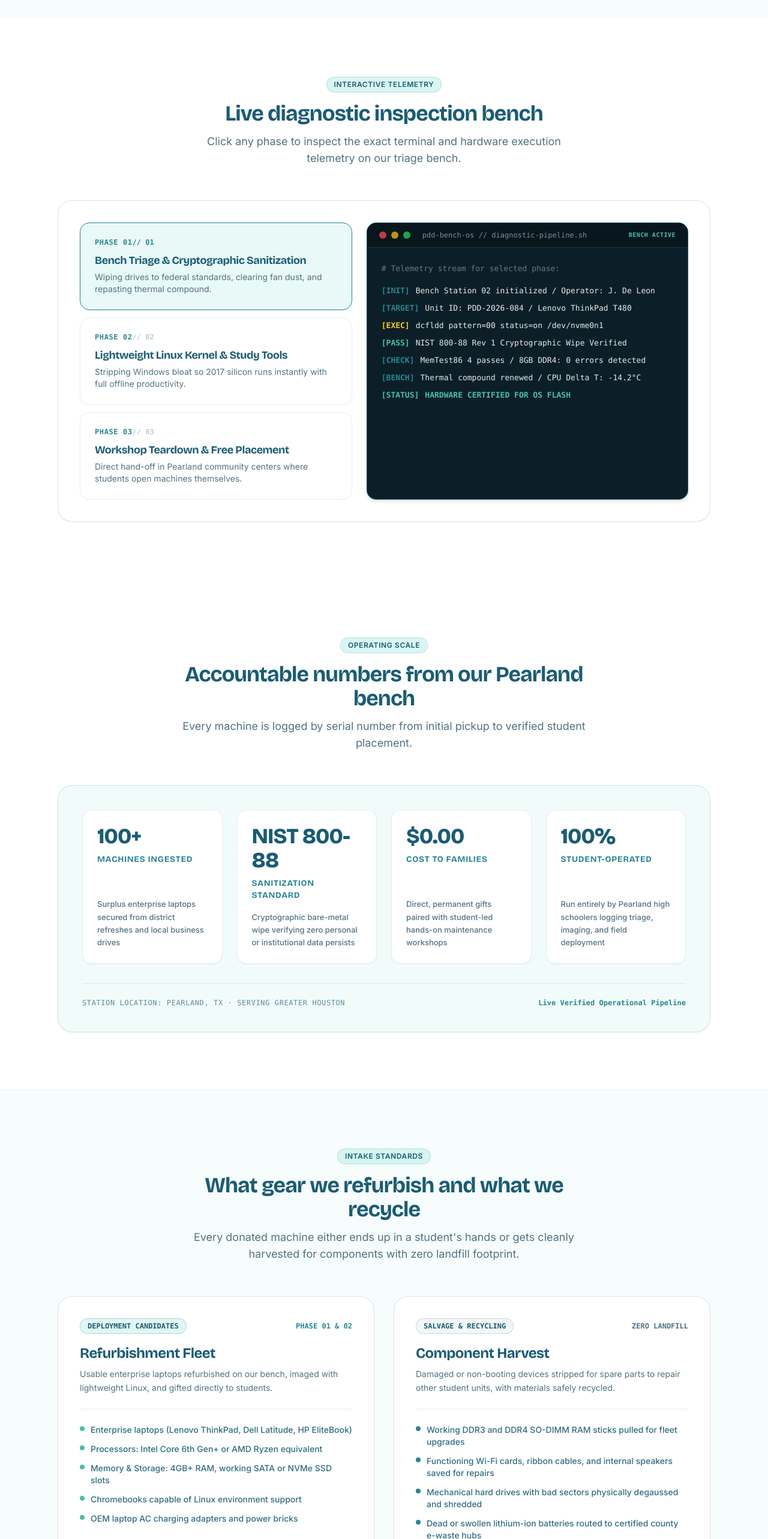
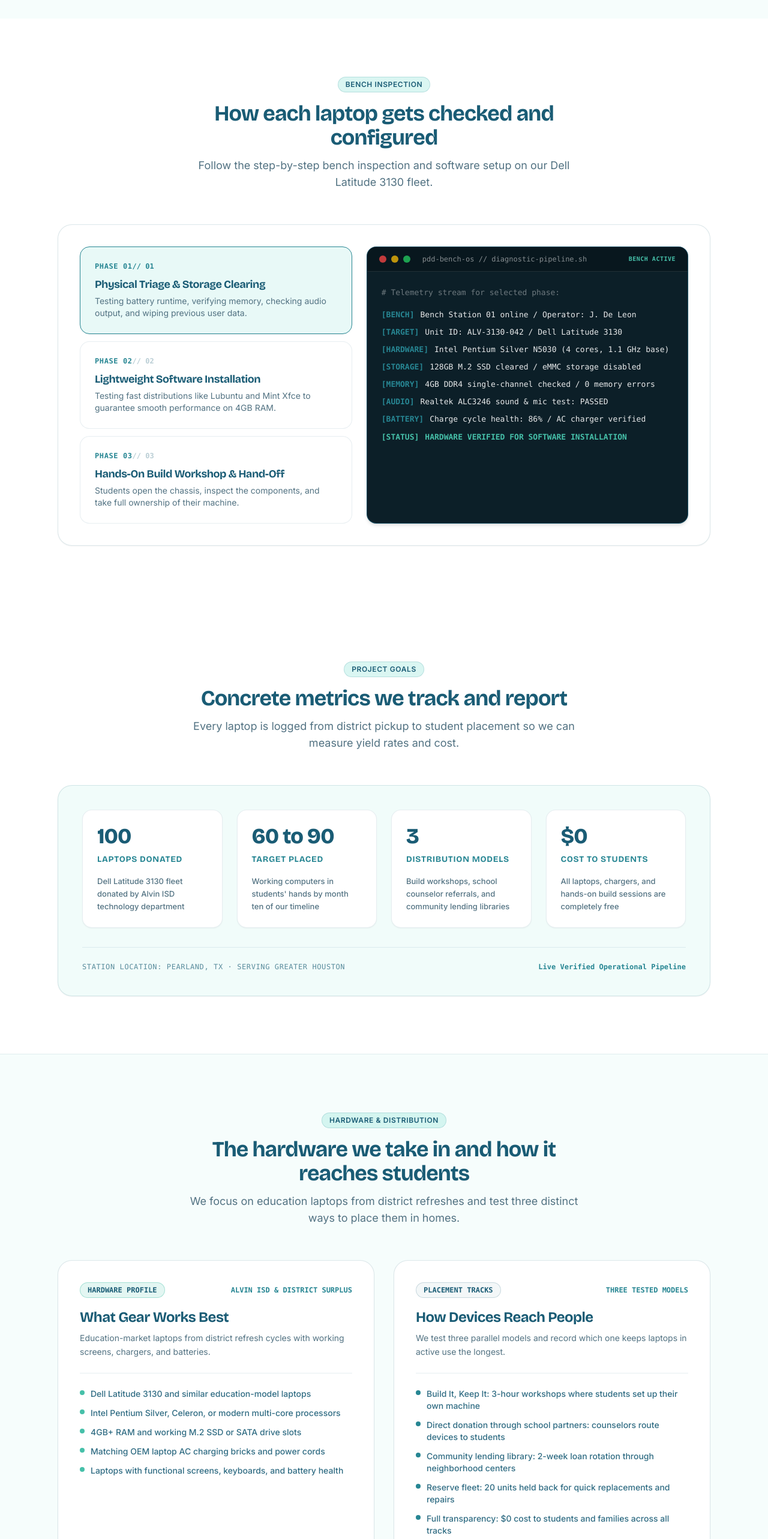
Before and after one commit to bebepig1437/project-digital-divide, a React (Vite) app: page / in a window 1280 px wide. Shown: the part 2320-4886 px from the top of the page at 60% size. Built offline with nearby package versions, Linux system fonts and the light colour scheme; the HTML template or start-up script is replaced by a standard one.

Commit message:
feat(home): calibrate bench terminal, impact metrics, and hardware matrix to Alvin ISD batch

```diff
--- a/src/components/GlassImpactLedger.jsx
+++ b/src/components/GlassImpactLedger.jsx
@@ -2,24 +2,24 @@ import { useInView } from '../hooks/useInView'
 
 const metrics = [
   {
-    number: '100+',
-    label: 'Machines Ingested',
-    context: 'Surplus enterprise laptops secured from district refreshes and local business drives',
+    number: '100',
+    label: 'Laptops Donated',
+    context: 'Dell Latitude 3130 fleet donated by Alvin ISD technology department',
   },
   {
-    number: 'NIST 800-88',
-    label: 'Sanitization Standard',
-    context: 'Cryptographic bare-metal wipe verifying zero personal or institutional data persists',
+    number: '60 to 90',
+    label: 'Target Placed',
+    context: 'Working computers in students\' hands by month ten of our timeline',
   },
   {
-    number: '$0.00',
-    label: 'Cost to Families',
-    context: 'Direct, permanent gifts paired with student-led hands-on maintenance workshops',
+    number: '3',
+    label: 'Distribution Models',
+    context: 'Build workshops, school counselor referrals, and community lending libraries',
   },
   {
-    number: '100%',
-    label: 'Student-Operated',
-    context: 'Run entirely by Pearland high schoolers logging triage, imaging, and field deployment',
+    number: '$0',
+    label: 'Cost to Students',
+    context: 'All laptops, chargers, and hands-on build sessions are completely free',
   },
 ]
 
@@ -30,12 +30,12 @@ export default function GlassImpactLedger() {
     <section ref={ref} className="bg-white py-16 sm:py-24">
       <div className="container-content">
         <div className="mx-auto max-w-2xl text-center">
-          <span className="eyebrow">Operating Scale</span>
+          <span className="eyebrow">Project Goals</span>
           <h2 className="mt-4 text-3xl font-bold text-brand-slate sm:text-4xl">
-            Accountable numbers from our Pearland bench
+            Concrete metrics we track and report
           </h2>
           <p className="mt-3 text-base text-muted sm:text-lg">
-            Every machine is logged by serial number from initial pickup to verified student placement.
+            Every laptop is logged from district pickup to student placement so we can measure yield rates and cost.
           </p>
         </div>
 
--- a/src/components/HardwareAcceptanceMatrix.jsx
+++ b/src/components/HardwareAcceptanceMatrix.jsx
@@ -7,17 +7,17 @@ export default function HardwareAcceptanceMatrix() {
     <section ref={ref} className="border-t border-brand-slate/10 bg-brand-pale/10 py-16 sm:py-24">
       <div className="container-content">
         <div className="mx-auto max-w-2xl text-center">
-          <span className="eyebrow">Intake Standards</span>
+          <span className="eyebrow">Hardware &amp; Distribution</span>
           <h2 className="mt-4 text-3xl font-bold text-brand-slate sm:text-4xl">
-            What gear we refurbish and what we recycle
+            The hardware we take in and how it reaches students
           </h2>
           <p className="mt-3 text-base text-muted sm:text-lg">
-            Every donated machine either ends up in a student's hands or gets cleanly harvested for components with zero landfill footprint.
+            We focus on education laptops from district refreshes and test three distinct ways to place them in homes.
           </p>
         </div>
 
         <div className="mt-14 grid gap-8 md:grid-cols-2">
-          {/* Card 1: Refurbishment Fleet */}
+          {/* Card 1: What Gear Works Best */}
           <div
             className={[
               'flex flex-col justify-between rounded-3xl border border-brand-slate/15 bg-white p-7 shadow-sm transition-all duration-500 sm:p-9 hover:border-brand-teal/40 hover:shadow-md',
@@ -27,27 +27,27 @@ export default function HardwareAcceptanceMatrix() {
             <div>
               <div className="flex items-center justify-between">
                 <span className="rounded-full border border-brand-cyan/40 bg-brand-cyan/15 px-3 py-1 font-mono text-xs font-bold text-brand-slate">
-                  DEPLOYMENT CANDIDATES
+                  HARDWARE PROFILE
                 </span>
                 <span className="font-mono text-xs font-semibold text-brand-teal">
-                  PHASE 01 &amp; 02
+                  ALVIN ISD &amp; DISTRICT SURPLUS
                 </span>
               </div>
 
               <h3 className="mt-4 text-2xl font-bold text-brand-slate">
-                Refurbishment Fleet
+                What Gear Works Best
               </h3>
               <p className="mt-2 text-sm leading-relaxed text-muted">
-                Usable enterprise laptops refurbished on our bench, imaged with lightweight Linux, and gifted directly to students.
+                Education-market laptops from district refresh cycles with working screens, chargers, and batteries.
               </p>
 
               <ul className="mt-6 space-y-3 border-t border-brand-slate/10 pt-6">
                 {[
-                  'Enterprise laptops (Lenovo ThinkPad, Dell Latitude, HP EliteBook)',
-                  'Processors: Intel Core 6th Gen+ or AMD Ryzen equivalent',
-                  'Memory & Storage: 4GB+ RAM, working SATA or NVMe SSD slots',
-                  'Chromebooks capable of Linux environment support',
-                  'OEM laptop AC charging adapters and power bricks',
+                  'Dell Latitude 3130 and similar education-model laptops',
+                  'Intel Pentium Silver, Celeron, or modern multi-core processors',
+                  '4GB+ RAM and working M.2 SSD or SATA drive slots',
+                  'Matching OEM laptop AC charging bricks and power cords',
+                  'Laptops with functional screens, keyboards, and battery health',
                 ].map((item) => (
                   <li key={item} className="flex items-start gap-2.5 text-xs font-medium text-brand-slate/90 sm:text-sm">
                     <span className="mt-1 h-2 w-2 flex-none rounded-full bg-brand-cyan" />
@@ -58,11 +58,11 @@ export default function HardwareAcceptanceMatrix() {
             </div>
 
             <div className="mt-8 rounded-xl bg-brand-pale/20 p-4 text-xs font-medium text-brand-slate/80">
-              Target destination: Pearland &amp; Houston student families without home computers.
+              Focus: Laptops that can run a clean, lightweight system smoothly for everyday homework.
             </div>
           </div>
 
-          {/* Card 2: Component Salvage & Zero-Landfill */}
+          {/* Card 2: Three Distribution Models */}
           <div
             style={{ transitionDelay: '120ms' }}
             className={[
@@ -73,27 +73,27 @@ export default function HardwareAcceptanceMatrix() {
             <div>
               <div className="flex items-center justify-between">
                 <span className="rounded-full border border-brand-slate/20 bg-brand-slate/5 px-3 py-1 font-mono text-xs font-bold text-brand-slate">
-                  SALVAGE &amp; RECYCLING
+                  PLACEMENT TRACKS
                 </span>
-                <span className="font-mono text-xs font-semibold text-muted">
-                  ZERO LANDFILL
+                <span className="font-mono text-xs font-semibold text-brand-teal">
+                  THREE TESTED MODELS
                 </span>
               </div>
 
               <h3 className="mt-4 text-2xl font-bold text-brand-slate">
-                Component Harvest
+                How Devices Reach People
               </h3>
               <p className="mt-2 text-sm leading-relaxed text-muted">
-                Damaged or non-booting devices stripped for spare parts to repair other student units, with materials safely recycled.
+                We test three parallel models and record which one keeps laptops in active use the longest.
               </p>
 
               <ul className="mt-6 space-y-3 border-t border-brand-slate/10 pt-6">
                 {[
-                  'Working DDR3 and DDR4 SO-DIMM RAM sticks pulled for fleet upgrades',
-                  'Functioning Wi-Fi cards, ribbon cables, and internal speakers saved for repairs',
-                  'Mechanical hard drives with bad sectors physically degaussed and shredded',
-                  'Dead or swollen lithium-ion batteries routed to certified county e-waste hubs',
-                  'Cracked plastic chassis responsibly sorted for clean polymer recycling',
+                  'Build It, Keep It: 3-hour workshops where students set up their own machine',
+                  'Direct donation through school partners: counselors route devices to students',
+                  'Community lending library: 2-week loan rotation through neighborhood centers',
+                  'Reserve fleet: 20 units held back for quick replacements and repairs',
+                  'Full transparency: $0 cost to students and families across all tracks',
                 ].map((item) => (
                   <li key={item} className="flex items-start gap-2.5 text-xs font-medium text-brand-slate/90 sm:text-sm">
                     <span className="mt-1 h-2 w-2 flex-none rounded-full bg-brand-teal" />
@@ -104,7 +104,7 @@ export default function HardwareAcceptanceMatrix() {
             </div>
 
             <div className="mt-8 rounded-xl bg-brand-slate/5 p-4 text-xs font-medium text-muted">
-              Guarantee: 100% data destruction before parts harvest or recycling.
+              Accountability: Every placement is logged to measure long-term device health and student use.
             </div>
           </div>
         </div>
--- a/src/components/InteractiveBenchTerminal.jsx
+++ b/src/components/InteractiveBenchTerminal.jsx
@@ -5,46 +5,47 @@ const terminalPhases = [
   {
     id: '01',
     label: 'Phase 01',
-    title: 'Bench Triage & Cryptographic Sanitization',
-    summary: 'Wiping drives to federal standards, clearing fan dust, and repasting thermal compound.',
+    title: 'Physical Triage & Storage Clearing',
+    summary: 'Testing battery runtime, verifying memory, checking audio output, and wiping previous user data.',
     terminalLines: [
-      { tag: '[INIT]', text: 'Bench Station 02 initialized / Operator: J. De Leon' },
-      { tag: '[TARGET]', text: 'Unit ID: PDD-2026-084 / Lenovo ThinkPad T480' },
-      { tag: '[EXEC]', text: 'dcfldd pattern=00 status=on /dev/nvme0n1' },
-      { tag: '[PASS]', text: 'NIST 800-88 Rev 1 Cryptographic Wipe Verified' },
-      { tag: '[CHECK]', text: 'MemTest86 4 passes / 8GB DDR4: 0 errors detected' },
-      { tag: '[BENCH]', text: 'Thermal compound renewed / CPU Delta T: -14.2°C' },
-      { tag: '[STATUS]', text: 'HARDWARE CERTIFIED FOR OS FLASH' },
+      { tag: '[BENCH]', text: 'Bench Station 01 online / Operator: J. De Leon' },
+      { tag: '[TARGET]', text: 'Unit ID: ALV-3130-042 / Dell Latitude 3130' },
+      { tag: '[HARDWARE]', text: 'Intel Pentium Silver N5030 (4 cores, 1.1 GHz base)' },
+      { tag: '[STORAGE]', text: '128GB M.2 SSD cleared / eMMC storage disabled' },
+      { tag: '[MEMORY]', text: '4GB DDR4 single-channel checked / 0 memory errors' },
+      { tag: '[AUDIO]', text: 'Realtek ALC3246 sound & mic test: PASSED' },
+      { tag: '[BATTERY]', text: 'Charge cycle health: 86% / AC charger verified' },
+      { tag: '[STATUS]', text: 'HARDWARE VERIFIED FOR SOFTWARE INSTALLATION' },
     ],
   },
   {
     id: '02',
     label: 'Phase 02',
-    title: 'Lightweight Linux Kernel & Study Tools',
-    summary: 'Stripping Windows bloat so 2017 silicon runs instantly with full offline productivity.',
+    title: 'Lightweight Software Installation',
+    summary: 'Testing fast distributions like Lubuntu and Mint Xfce to guarantee smooth performance on 4GB RAM.',
     terminalLines: [
-      { tag: '[INIT]', text: 'Deployment image: PDD-OS-XFCE-v2.4.img' },
-      { tag: '[KERNEL]', text: 'Linux 6.8.0-pdd-minimal-x86_64' },
-      { tag: '[PKGS]', text: 'Bundled: LibreOffice, Kiwix Offline Wikipedia, Scratch' },
-      { tag: '[SECURITY]', text: 'Hardened Firefox profile + zero telemetry flags' },
-      { tag: '[BENCH]', text: 'Cold boot to desktop: 8.6 seconds (RAM idle: 618 MB)' },
-      { tag: '[PASS]', text: 'Battery cycle test: 82% healthy (>4.5 hrs runtime)' },
-      { tag: '[STATUS]', text: 'WORKSTATION IMAGED AND BENCH-LOCKED' },
+      { tag: '[SETUP]', text: 'Testing lightweight distribution image: Lubuntu (LXQt)' },
+      { tag: '[MEMORY]', text: 'Idle RAM usage: 480 MB (smooth 4GB single-channel profile)' },
+      { tag: '[APPS]', text: 'Preinstalled: LibreOffice, document reader, media player' },
+      { tag: '[BROWSER]', text: 'Clean web browser profile / 8 schoolwork tabs active' },
+      { tag: '[TEST]', text: 'Cold boot to desktop: 9.2 seconds' },
+      { tag: '[DEVICE]', text: 'WiFi, trackpad, webcam, and sleep/wake checks: ALL PASSED' },
+      { tag: '[STATUS]', text: 'SYSTEM CONFIGURED AND READY FOR STUDENTS' },
     ],
   },
   {
     id: '03',
     label: 'Phase 03',
-    title: 'Workshop Teardown & Free Placement',
-    summary: 'Direct hand-off in Pearland community centers where students open machines themselves.',
+    title: 'Hands-On Build Workshop & Hand-Off',
+    summary: 'Students open the chassis, inspect the components, and take full ownership of their machine.',
     terminalLines: [
-      { tag: '[INIT]', text: 'Staging location: Pearland Community Workshop' },
-      { tag: '[RECIPIENT]', text: 'Local Pearland ISD student / Family intake logged' },
-      { tag: '[WORKSHOP]', text: 'Student opened bottom chassis, identified SSD & RAM' },
-      { tag: '[ORIENTATION]', text: 'Taught Linux navigation, software center, safe browsing' },
-      { tag: '[FINANCIAL]', text: 'Hardware cost to recipient family: $0.00' },
-      { tag: '[SUPPORT]', text: 'Free lifetime diagnostic and repairs at PDD bench' },
-      { tag: '[STATUS]', text: 'DEPLOYED INTO ACTIVE ACADEMIC USE' },
+      { tag: '[WORKSHOP]', text: 'Event: Pearland Build It, Keep It workshop session' },
+      { tag: '[STUDENT]', text: 'Ninth-grade recipient paired with student bench mentor' },
+      { tag: '[HANDS-ON]', text: 'Student opened bottom chassis, inspected SSD & RAM' },
+      { tag: '[BOOT]', text: 'Student booted from installation USB and finished setup' },
+      { tag: '[TRAINING]', text: 'Walked through basic navigation, saved files, and updates' },
+      { tag: '[COST]', text: 'Direct cost to recipient student and family: $0.00' },
+      { tag: '[STATUS]', text: 'PERMANENTLY DEPLOYED FOR HOME SCHOOLWORK' },
     ],
   },
 ]
@@ -58,12 +59,12 @@ export default function InteractiveBenchTerminal() {
     <section ref={ref} className="bg-white py-16 sm:py-24">
       <div className="container-content">
         <div className="mx-auto max-w-2xl text-center">
-          <span className="eyebrow">Interactive Telemetry</span>
+          <span className="eyebrow">Bench Inspection</span>
           <h2 className="mt-4 text-3xl font-bold text-brand-slate sm:text-4xl">
-            Live diagnostic inspection bench
+            How each laptop gets checked and configured
           </h2>
           <p className="mt-3 text-base text-muted sm:text-lg">
-            Click any phase to inspect the exact terminal and hardware execution telemetry on our triage bench.
+            Follow the step-by-step bench inspection and software setup on our Dell Latitude 3130 fleet.
           </p>
         </div>
 
```
